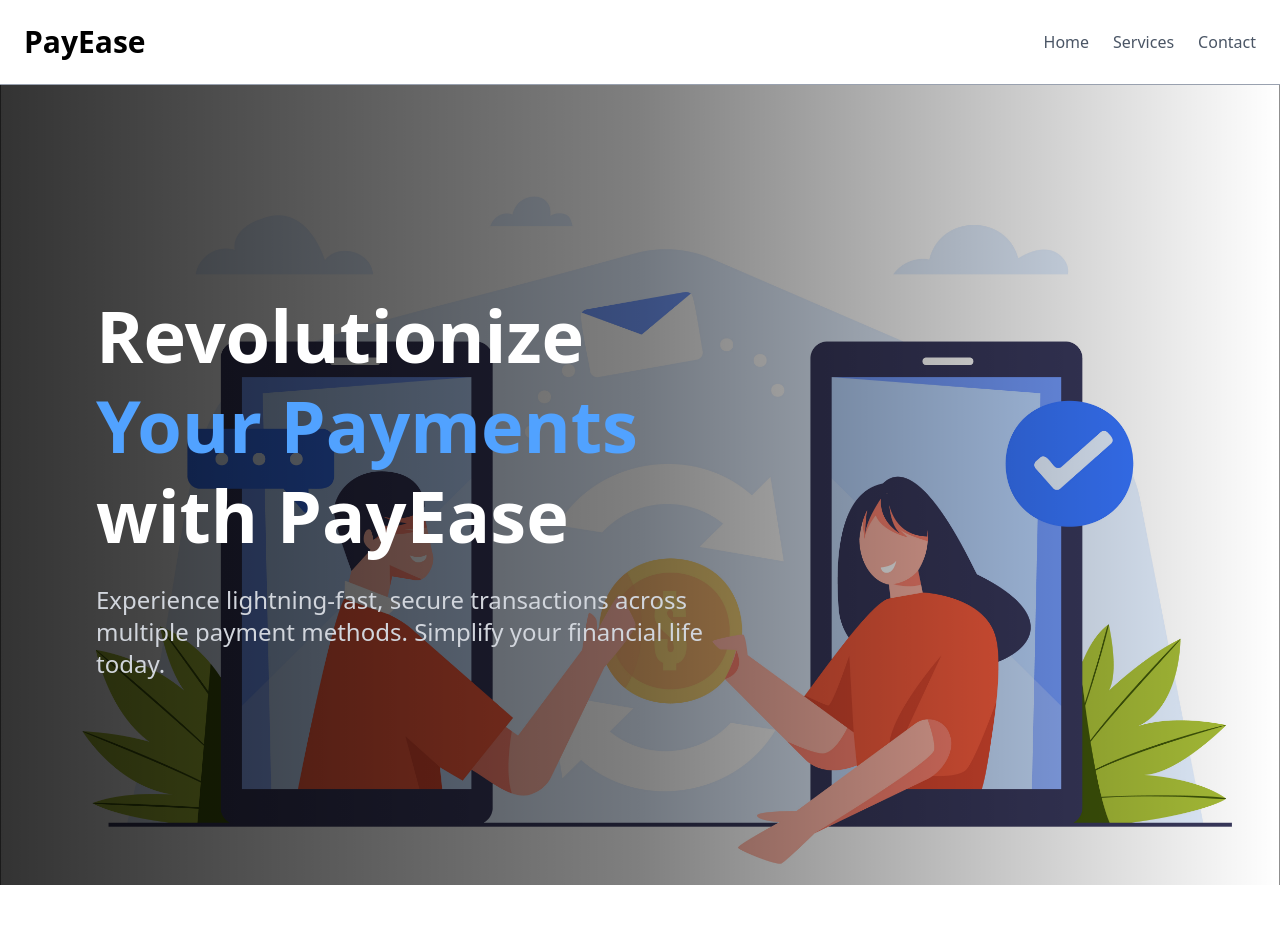
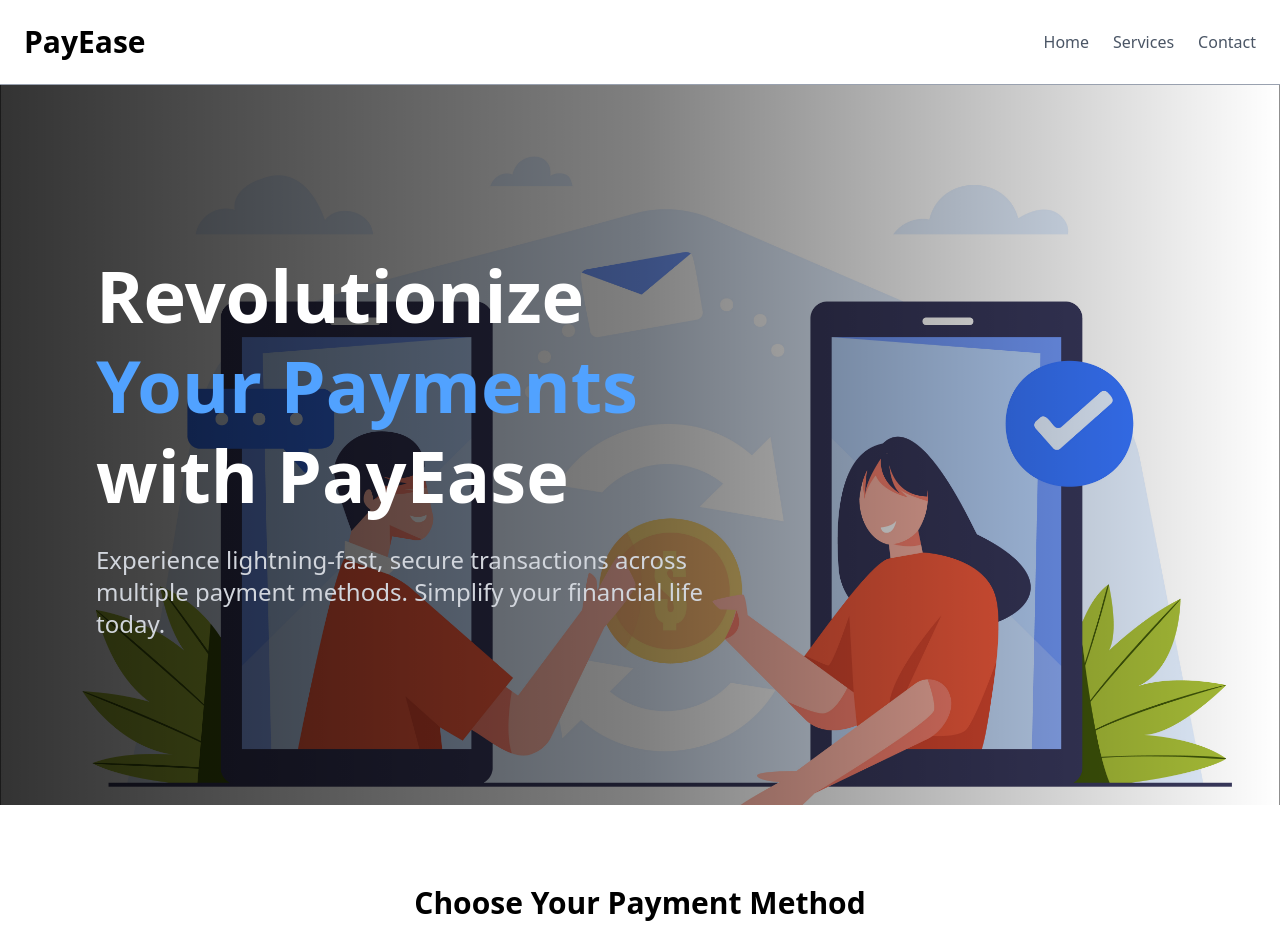
Before and after one commit to LakshayJ17/PayEase, a React (Vite) app in the folder frontend/: page /homepage in a window 1280 px wide. Shown: the top 952 px of the page. Built offline with nearby package versions, Linux system fonts and the light colour scheme.

Commit message:
Update HomePage component to add section IDs for navigation and adjust hero section height

```diff
--- a/frontend/src/pages/HomePage.jsx
+++ b/frontend/src/pages/HomePage.jsx
@@ -15,7 +15,7 @@ export default function HomePage() {
                     <a href="#" className="text-gray-600 hover:text-gray-900">
                         Home
                     </a>
-                    <a href="#" className="text-gray-600 hover:text-gray-900">
+                    <a href="#payment-methods" className="text-gray-600 hover:text-gray-900">
                         Services
                     </a>
                     <a href="#" className="text-gray-600 hover:text-gray-900">
@@ -26,7 +26,7 @@ export default function HomePage() {
 
             {/* Hero Section */}
 
-            <section className="relative h-screen overflow-hidden">
+            <section id="home" className="relative h-[90vh] overflow-hidden object-cover">
                 <img
                     src={onlinepay}
                     alt="People using mobile devices"
@@ -47,10 +47,9 @@ export default function HomePage() {
                         </div>
                     </div>
                 </div>
-                <div className="absolute bottom-0 left-0 right-0 h-24"></div>
             </section>
             {/* Payment Methods */}
-            <section className="max-w-6xl mx-auto py-20 px-4">
+            <section id="payment-methods" className="max-w-6xl mx-auto py-20 px-4">
                 <h2 className="text-3xl font-bold text-center mb-12">Choose Your Payment Method</h2>
                 <div className="grid md:grid-cols-3 gap-8">
                     {/* Credit Card */}
```
